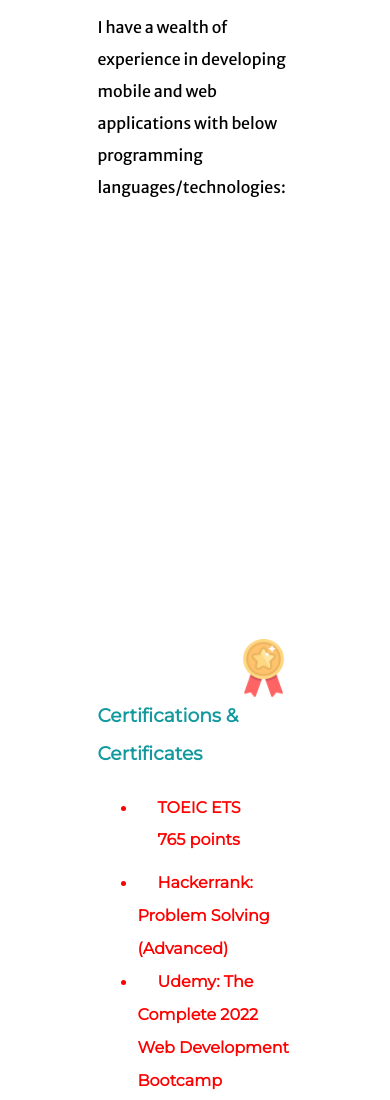
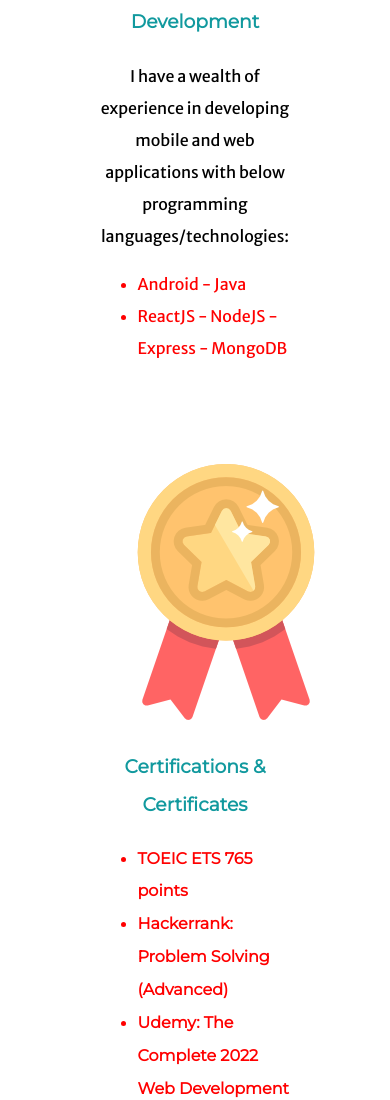
Before and after one commit to vietthang20122485/MyCV, a plain HTML site: page index.html in a window 390 px wide. Shown: the part 2249-3349 px from the top of the page. Drawn offline with Linux system fonts and the light colour scheme.

Commit message:
Add files via upload

```diff
--- a/css/styles.css
+++ b/css/styles.css
@@ -82,7 +82,6 @@ a.cert-list:hover {
 .quality-img {
   float: right;
   margin-left: 30px;
-  width: 30%;
 }
 
 .photo-description {
@@ -151,6 +150,37 @@ ul.programming-language-list-item {
   color: red;
 }
 
+@media (max-width: 900px) {
+  ul.programming-language-list-item {
+    color: red;
+    margin: 0px;
+  }
+
+  h3,
+  h2 {
+    text-align: center;
+  }
+
+  .light-bulb-img {
+    padding-bottom: 20px;
+    /* margin-left: 20px; */
+    float: none;
+  }
+
+  p.introduction {
+    text-align: center;
+  }
+
+  .quality-img {
+    float: none;
+    margin-left: 0px;
+  }
+
+  .cert-list {
+    margin: 0px;
+  }
+}
+
 .cert-list {
   color: red;
 }
```
